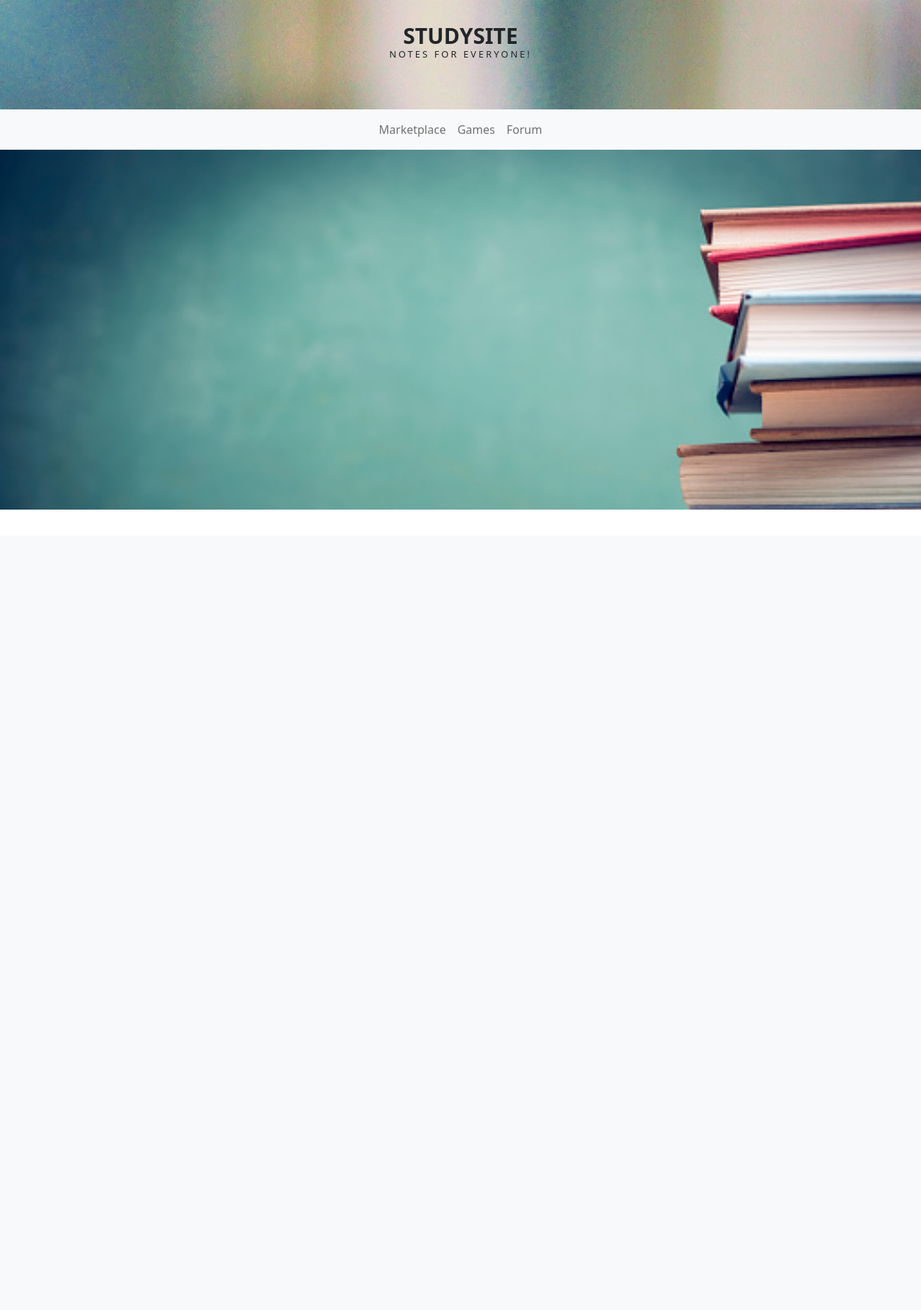
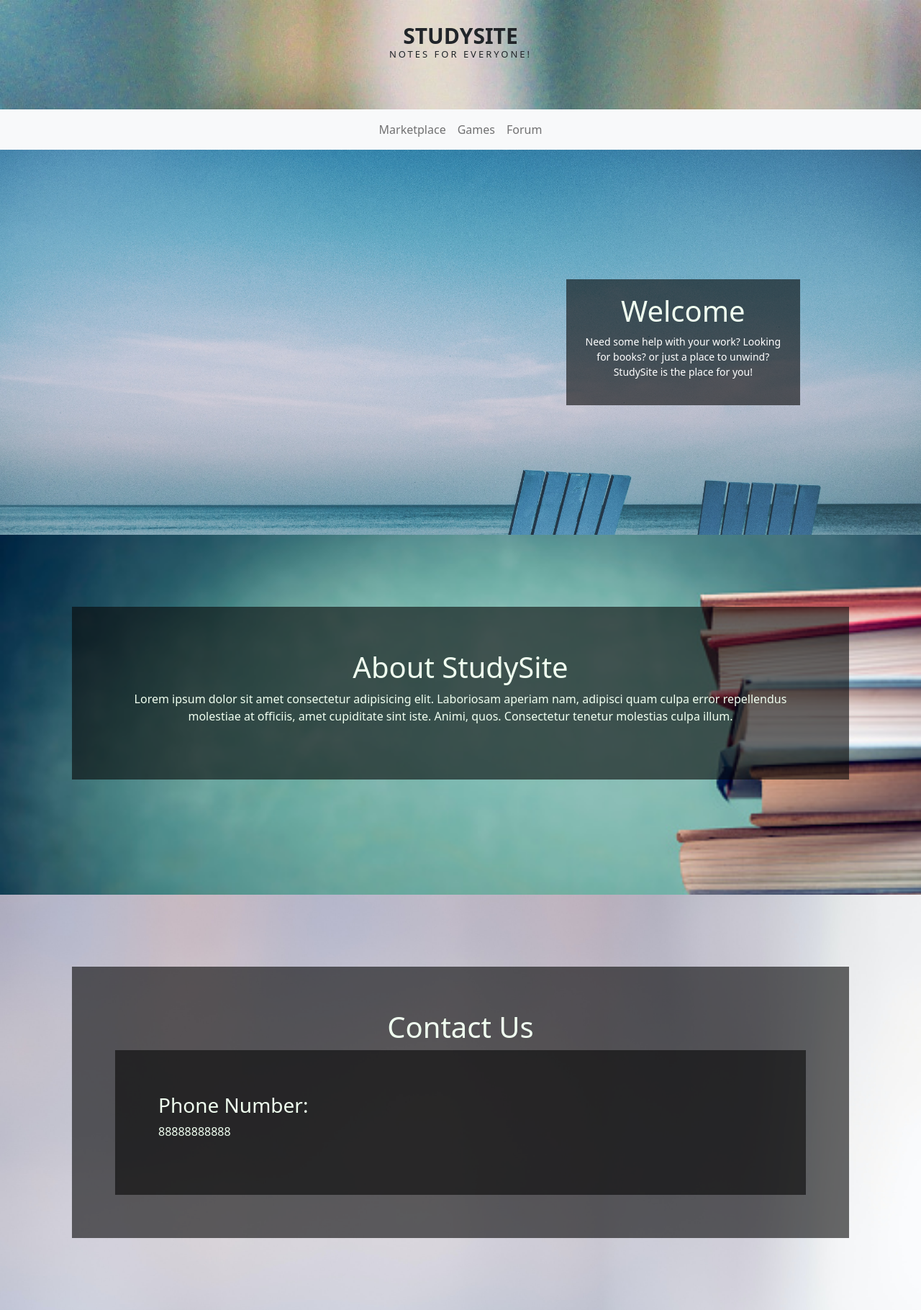
Before and after one commit to haziqilham/WAD2-G7T2, a PHP site: page / in a window 1280 px wide. Shown: the part 56-1876 px from the top of the page at 72% size. Before the commit the page ends 764 px from the top, so only its background shows below. Run offline with PHP 8.4, Linux system fonts and the light colour scheme.

Commit message:
update index.html

```diff
--- a/web/css/main.css
+++ b/web/css/main.css
@@ -3,17 +3,51 @@
 .bg1 {
     text-align: center;
     min-height:500px;
-    min-width: fit-content;
-    background-color: honeydew;
+    /* min-width: fit-content; */
+    color: honeydew;
     background-image: url(../photos/bg1.jpg);
+    background-size: cover;
+}
+
+.bg2 {
+    text-align: center;
+    min-height:500px;
+    /* min-width: fit-content; */
+    color: honeydew;
+    background-image: url(../photos/bg2.jpg);
     background-size: cover;
 }
 
 
 
+.bg3 {
+    text-align: center;
+    min-height:500px;
+    /* min-width: fit-content; */
+    color: honeydew;
+    background-image: url(../photos/bg3.jpg);
+    background-size: cover;
+}
+
+
+
+.bg4 {
+    text-align: center;
+    min-height:500px;
+    /* min-width: fit-content; */
+    color: honeydew;
+    background-image: url(../photos/bg4.jpg);
+    background-size: cover;
+}
+
+
+section {
+    padding: 100px;
+}
+
+
 
 /* Start Top Header */
-
 .top-header {
     padding: 2rem;
     background-color: #413a37;
@@ -45,5 +79,63 @@
     color: rgb(17, 0, 252);
 }
 
+/* END Top Header */
 
-/* END Top Header */
+
+
+/* START #home*/
+
+#home {
+    text-align: center;
+    background-size: cover;
+}
+
+#home .container {
+    padding: 60px;
+}
+
+#home #box {
+    background: rgba(7, 7, 7, 0.6);
+    margin: 20px;
+    padding: 20px;
+}
+
+#home p {
+    color: white;
+    font-size: 14px;
+}
+
+
+/* END #home */
+
+/* START about */
+#about {
+    text-align: center;
+    background-size: cover;
+}
+
+#about .container {
+    background: rgba(7, 7, 7, 0.6);
+    padding: 60px;
+    /* padding-top: 20px; */
+}
+
+
+
+/* END about */
+
+/* START contact */
+#contact {
+    text-align: center;
+    background-size: cover;
+}
+
+#contact .container {
+    background: rgba(7, 7, 7, 0.6);
+    padding: 60px;
+    /* padding-top: 20px; */
+}
+
+
+
+/* END contact */
--- a/web/index.html
+++ b/web/index.html
@@ -1,8 +1,8 @@
-<!DOCTYPE html>
+<!doctype html>
 <html lang="en">
 <head>
     <meta charset="UTF-8">
-    <meta http-equiv="X-UA-Compatible" content="IE=edge">
+    <meta http-equiv="X-UA-Compatible" content="IE=edge,chrome=1">
     <meta name="viewport" content="width=device-width, initial-scale=1.0">
 
 
@@ -12,7 +12,7 @@
     <!-- Bootstrap JS Plugins -->
     <script src="https://cdn.jsdelivr.net/npm/bootstrap@5.0.2/dist/js/bootstrap.bundle.min.js" integrity="sha384-MrcW6ZMFYlzcLA8Nl+NtUVF0sA7MsXsP1UyJoMp4YLEuNSfAP+JcXn/tWtIaxVXM" crossorigin="anonymous"></script>
 
-   <!-- Our Custom Css -->
+   <!-- Custom Css -->
    <link rel="stylesheet" href="./css/main.css">
 
     <title>StudySite</title>
@@ -37,7 +37,7 @@
                 <ul class="navbar-nav">
                     <li class="nav-item">
                         <!-- TODO: ADD HREF ID TO HOME HERE! -->
-                        <a href="#home" class="nav-link">Home</a>
+                        <a  class="nav-link" href="#home">Home</a>
                     </li>
 
                     <li class="nav-item">
@@ -110,14 +110,60 @@
         </nav>
          <!-- End NavBar -->
 
-        <!-- #TODO: add some box w/ translucent bg to fill w/ text -->
-         <section class="bg1" id="home">
+
+
+         <section class="bg4" id="home">
              <div class="container">
+                <div class="row" style="text-align: center;">
+                    <div class="col-md"></div>
+                    <div class="col-md"></div>
+                    <div class="col-md" id="box">
+                        <h1>
+                            Welcome
+                        </h1>
+                        <p>Need some help with your work? Looking for books? or just a place to unwind? StudySite is the place for you!</p>
+                    </div>
+                </div>
 
              </div>
          </section>
 
 
+         <section class="bg1" id="about">
+            <div class="container">
+               <div class="row" style="text-align: center;">
+
+
+                   <div class="col-md">
+                       <h1>
+                           About StudySite
+                       </h1>
+                       <p>Lorem ipsum dolor sit amet consectetur adipisicing elit. Laboriosam aperiam nam, adipisci quam culpa error repellendus molestiae at officiis, amet cupiditate sint iste. Animi, quos. Consectetur tenetur molestias culpa illum. </p>
+                   </div>
+               </div>
+
+            </div>
+        </section>
+
+
+        <section class="bg2" id="contact">
+            <div class="container">
+                <h1>
+                    Contact Us
+                </h1>
+                <div class="container">
+                    <div class="col-md">
+                        <div class="details" style="text-align: left;">
+                            <i class="fas fa-phone "></i>
+                            <h3>Phone Number:</h3>
+                            <p>88888888888</p>
+
+                        </div>
+                    </div>
+                </div>
+            </div>
+
+        </section>
 
 </body>
 </html>
```
Also changed, not shown: web/photos/bg2.jpg (added), web/photos/bg3.jpg (added), web/photos/bg4.jpg (added).
